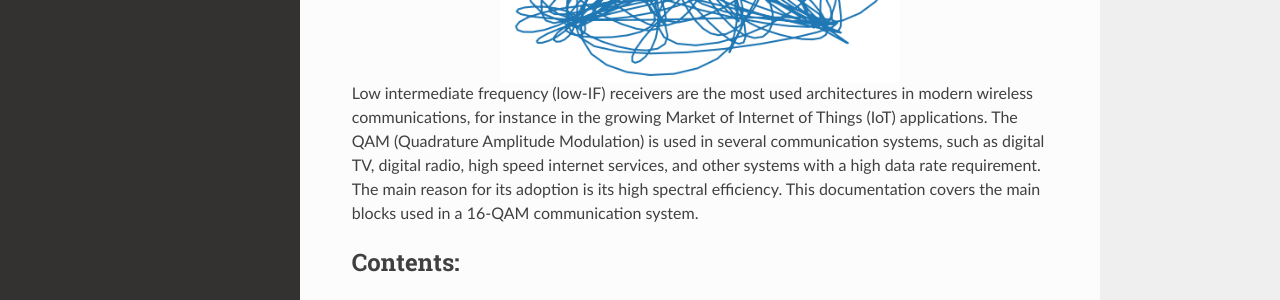
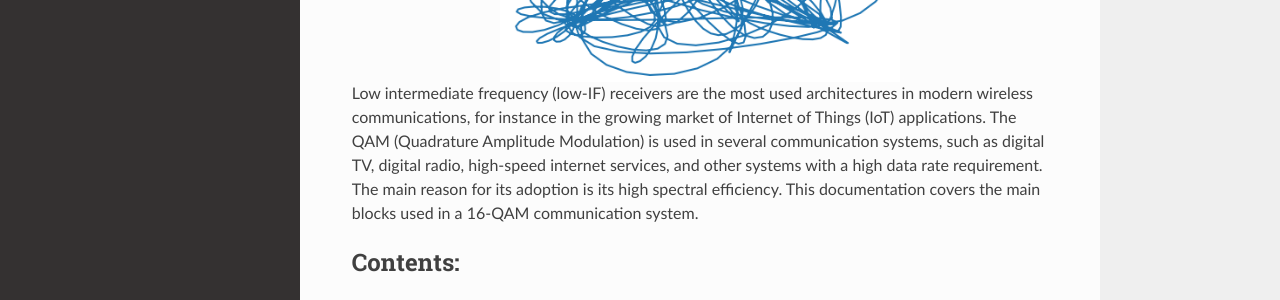
Before and after one commit to arthurmorbach/16-QAM-Communication-Toolbox-in-Python, a Sphinx documentation site: the page built from docs/index.rst, in a window 1280 px wide and 900 px high. Shown: the part 389-689 px from the top of the window. Built offline with Sphinx 7.4.7 and the Read the Docs theme 2.0.0, drawn with Linux system fonts in a browser that asks for light colours.

```diff
--- a/docs/index.rst
+++ b/docs/index.rst
@@ -10,8 +10,8 @@
    :width: 400
    :align: center
 
-Low intermediate frequency (low-IF) receivers are the most used architectures in modern wireless communications, for instance in the growing Market of Internet of Things (IoT) applications.
-The QAM (Quadrature Amplitude Modulation) is used in several communication systems, such as digital TV, digital radio, high speed internet services, and other systems with a high data rate requirement. The main reason for its adoption is its high spectral efficiency.
+Low intermediate frequency (low-IF) receivers are the most used architectures in modern wireless communications, for instance in the growing market of Internet of Things (IoT) applications.
+The QAM (Quadrature Amplitude Modulation) is used in several communication systems, such as digital TV, digital radio, high-speed internet services, and other systems with a high data rate requirement. The main reason for its adoption is its high spectral efficiency.
 This documentation covers the main blocks used in a 16-QAM communication system.
 
 .. toctree::
```
